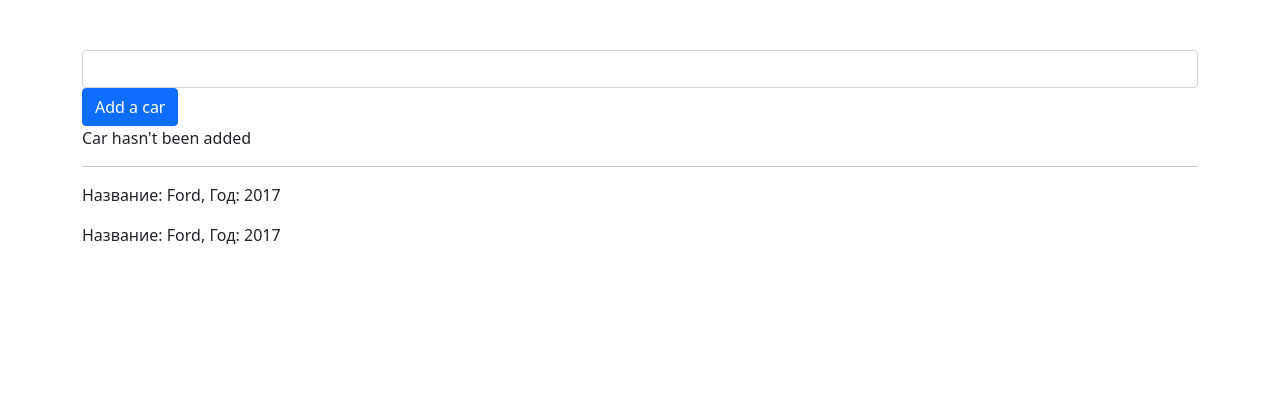
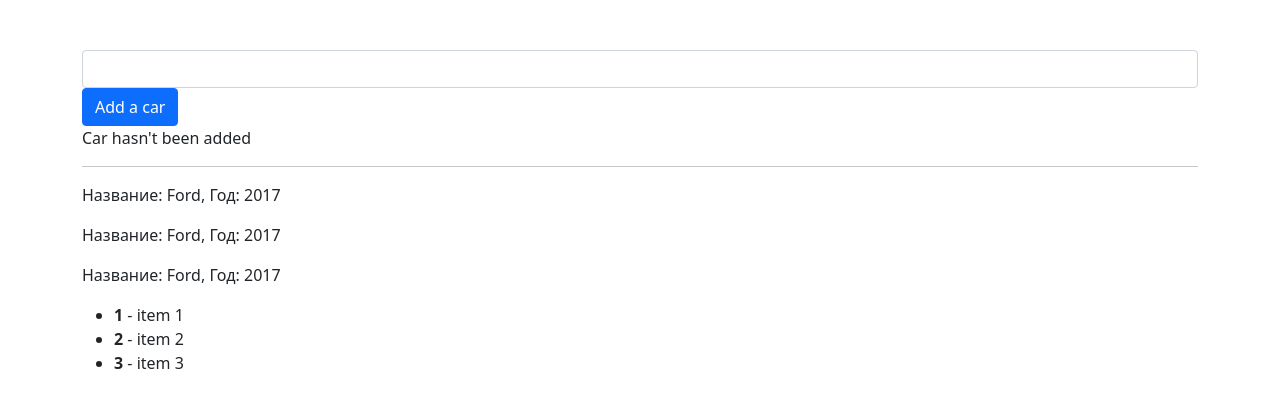
Before and after one commit to DmSudin/angular-yt, an Angular app: page / in a window 1280 px wide. Shown: the top 408 px of the page. Built offline with nearby package versions, Linux system fonts and the light colour scheme.

Commit message:
lesson 11

```diff
--- a/src/app/cars/cars.component.html
+++ b/src/app/cars/cars.component.html
@@ -10,5 +10,10 @@
 
 <hr>
 
-<app-car></app-car>
-<app-car></app-car>
+<app-car *ngFor="let car of cars"></app-car>
+
+<ul>
+    <li *ngFor="let item of items; let idx = index">
+        <b>{{idx + 1}}</b> - {{item.name}}
+    </li>
+</ul>
--- a/src/app/cars/cars.component.ts
+++ b/src/app/cars/cars.component.ts
@@ -6,6 +6,12 @@ import { Component } from '@angular/core';
     styleUrls: ['./cars.component.scss']
 })
 export class CarsComponent {
+    cars = ['Ford', 'Audi', 'BMW'];
+    items = [
+        {id: 3, name: 'item 1'},
+        {id: 6, name: 'item 2'},
+        {id: 9, name: 'item 3'}
+    ];
 
     carName = '';
     addCarStatus = false;
@@ -15,6 +21,8 @@ export class CarsComponent {
 
     addCar() {
         this.addCarStatus = true;
+        this.cars.push(this.carName);
+        this.carName = '';
     }
 
 
```
